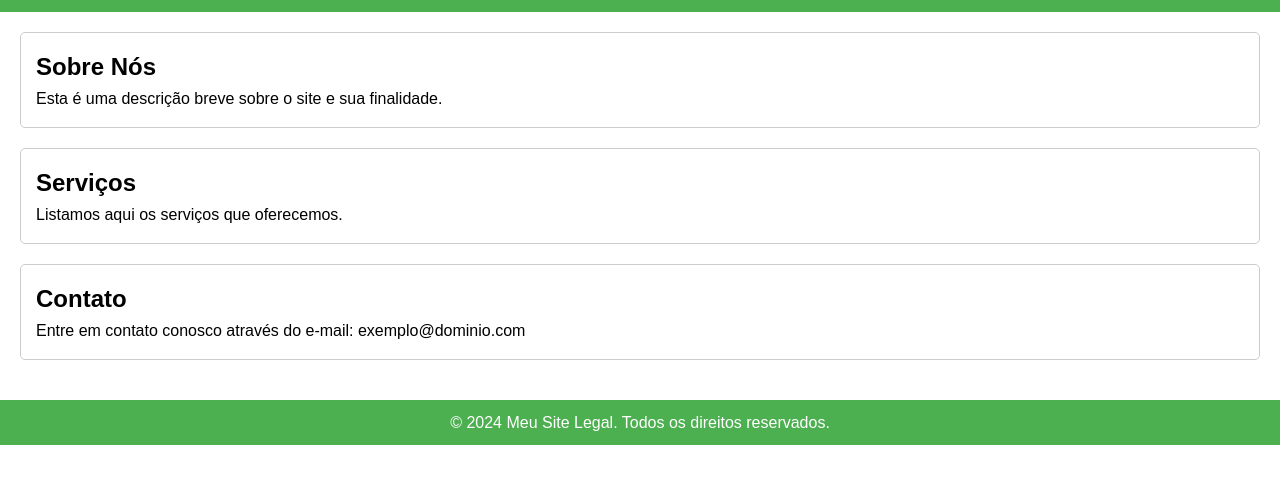
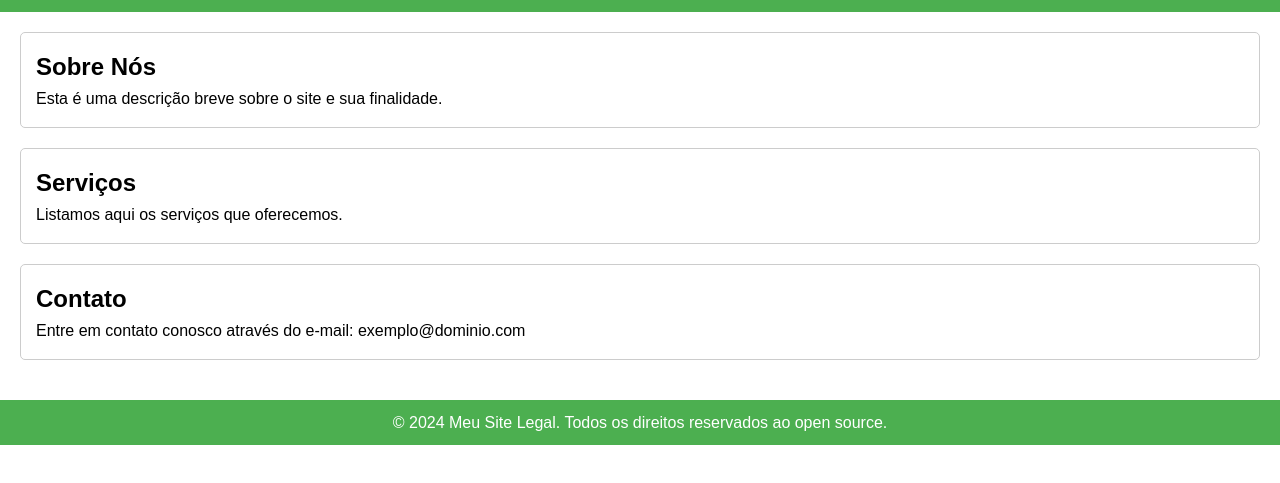
Before and after one commit to HarukaYamamoto0/learning-git, a plain HTML site: page index.html in a window 1280 px wide. Shown: the part 85-568 px from the top of the page. Drawn offline with Linux system fonts and the light colour scheme.

Commit message:
open-source

```diff
--- a/index.html
+++ b/index.html
@@ -35,7 +35,9 @@
     </main>
 
     <footer>
-      <p>&copy; 2024 Meu Site Legal. Todos os direitos reservados.</p>
+      <p>
+        &copy; 2024 Meu Site Legal. Todos os direitos reservados ao open source.
+      </p>
     </footer>
   </body>
 </html>
```
